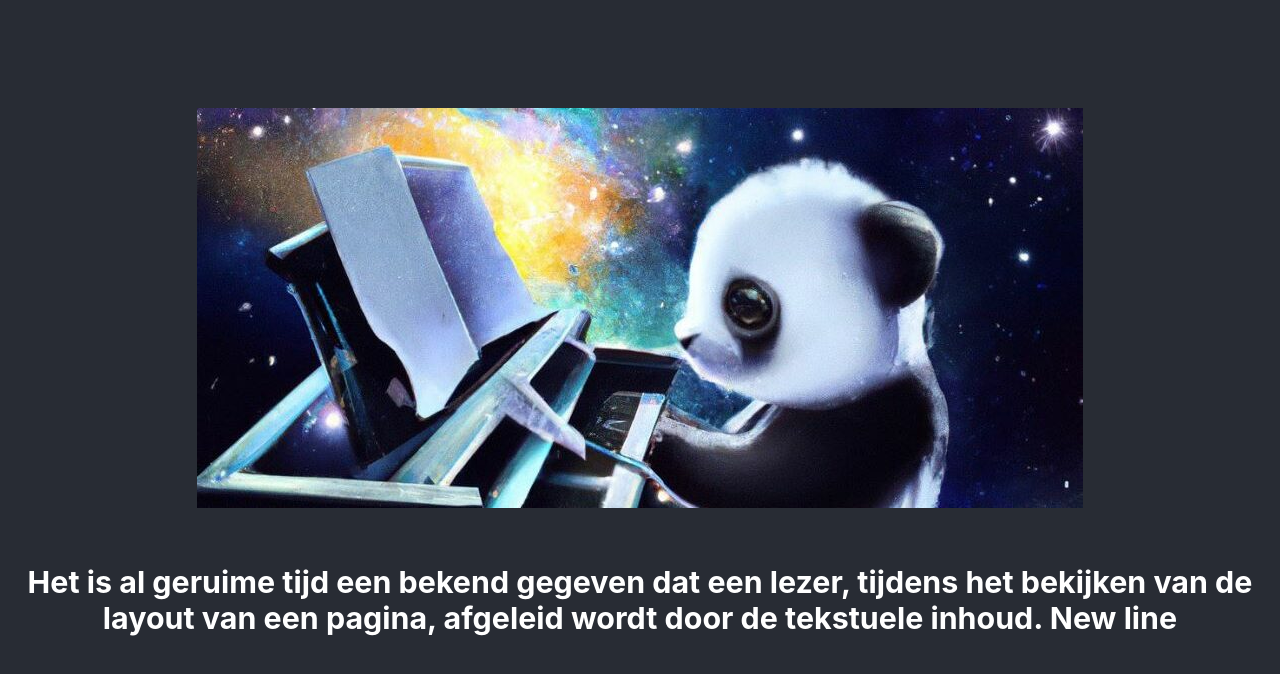
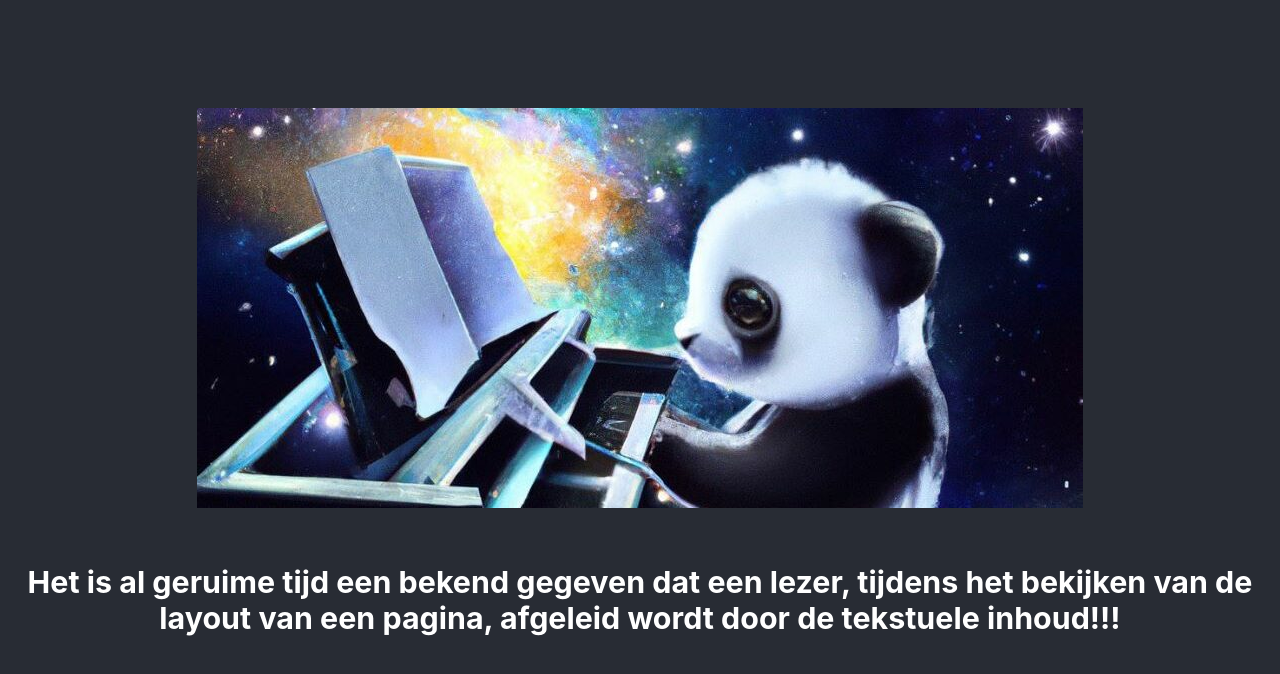
Before and after one commit to Github-Archives/Google-App-Engine-React, a React (Create React App) app: page / in a window 1280 px wide. Shown: the top 674 px of the page. Built offline with nearby package versions, Linux system fonts and the light colour scheme.

Commit message:
test again

```diff
--- a/src/App.js
+++ b/src/App.js
@@ -10,7 +10,7 @@ function App() {
           <h3>
             Het is al geruime tijd een bekend gegeven dat een lezer,
             tijdens het bekijken van de layout van een pagina, afgeleid
-            wordt door de tekstuele inhoud. New line
+            wordt door de tekstuele inhoud!!!
         </h3>
         </p>
       </header>
```
